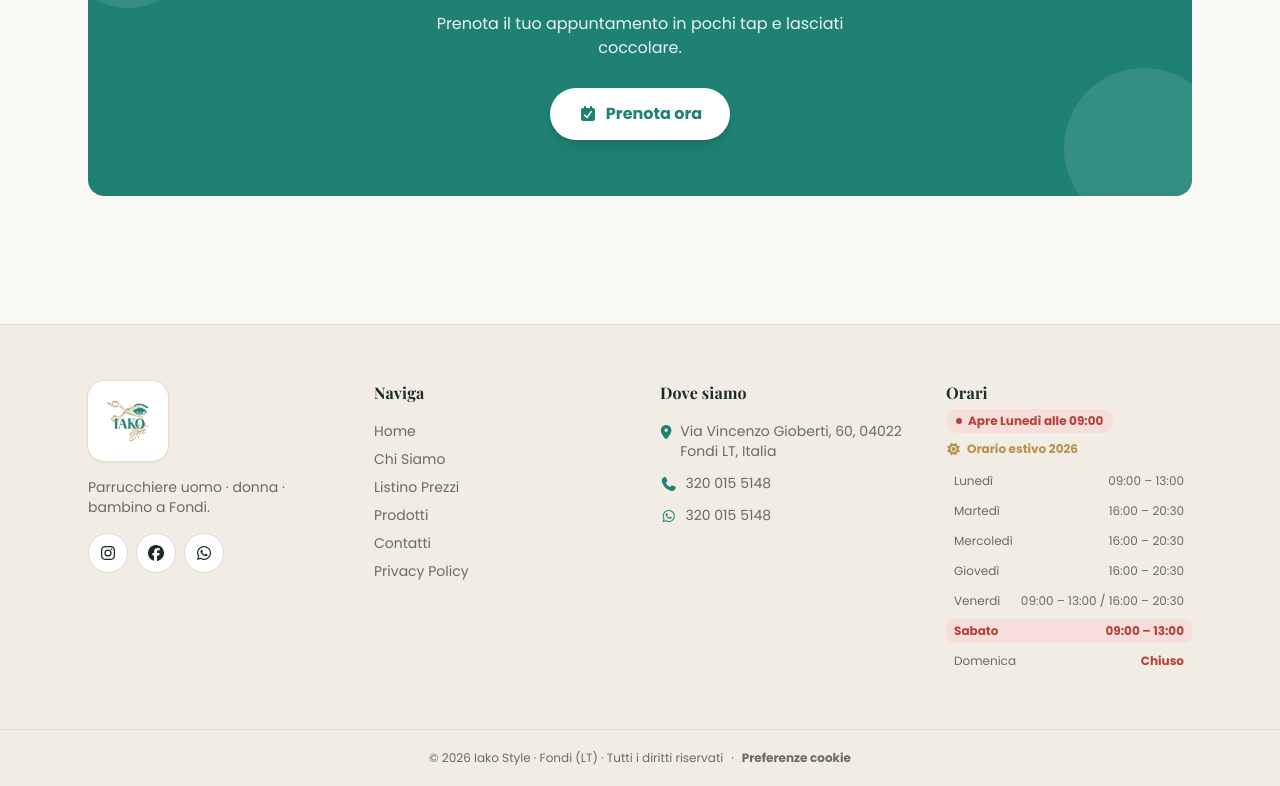
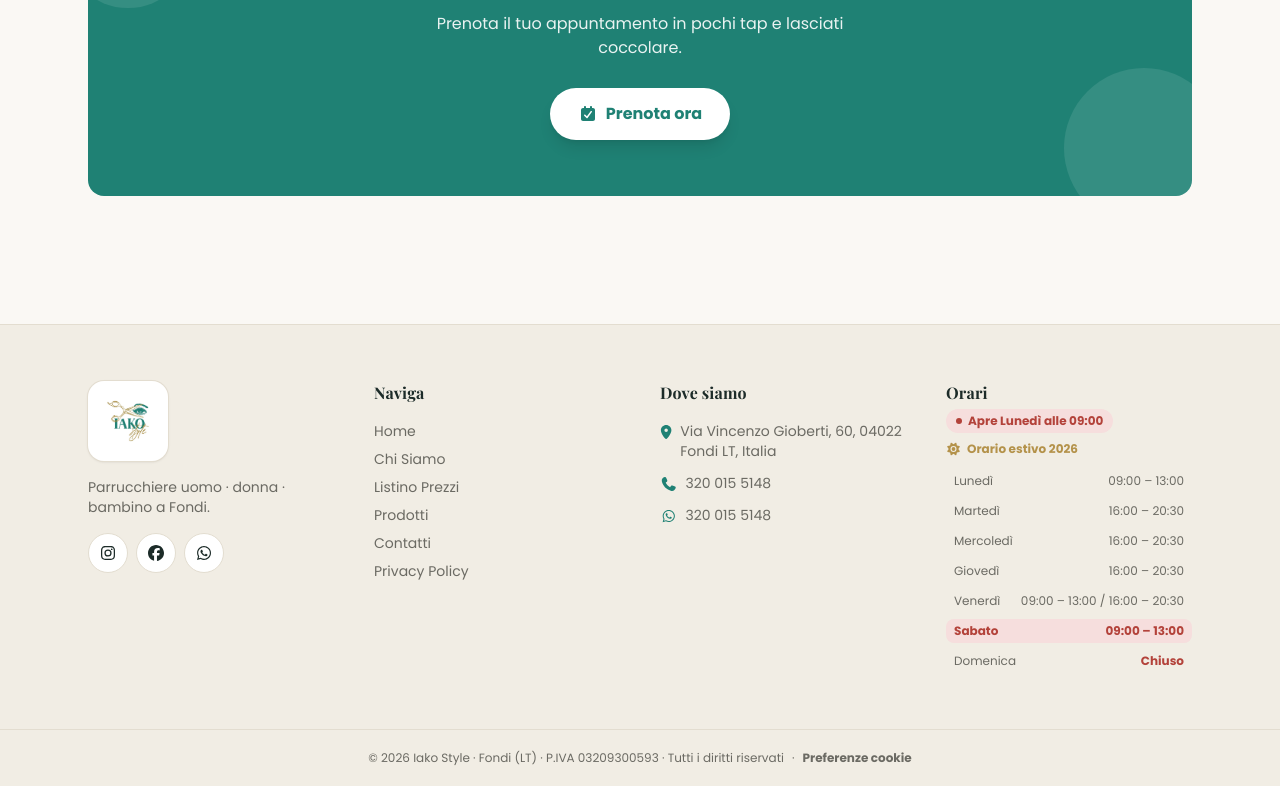
Before and after one commit to IakoStyle/IakoStyle, a Vue app: page / in a window 1280 px wide. Shown: the part 2734-3520 px from the top of the page. Built offline with nearby package versions, Linux system fonts and the light colour scheme; no server answers.

Commit message:
Aggiunge la Partita IVA nel footer e nella Privacy Policy
P.IVA 03209300593, visibile in fondo a ogni pagina (footer) e nella
sezione 'Titolare del trattamento' della Privacy Policy.

```diff
--- a/src/components/AppFooter.vue
+++ b/src/components/AppFooter.vue
@@ -104,7 +104,7 @@ const { reset } = useCookieConsent()
 
     <div class="border-t border-border">
       <p class="mx-auto flex max-w-6xl flex-wrap items-center justify-center gap-x-2 gap-y-1 px-6 py-5 text-center text-xs text-muted">
-        <span>© {{ new Date().getFullYear() }} Iako Style · {{ salon.city }} · Tutti i diritti riservati</span>
+        <span>© {{ new Date().getFullYear() }} Iako Style · {{ salon.city }} · P.IVA {{ salon.vatNumber }} · Tutti i diritti riservati</span>
         <span aria-hidden="true">·</span>
         <button class="font-bold text-muted underline-offset-2 hover:text-primary hover:underline" @click="reset">
           Preferenze cookie
--- a/src/data/salon.ts
+++ b/src/data/salon.ts
@@ -16,6 +16,7 @@ export const salon = {
   whatsappNumber: '3200155148',
   whatsappDisplay: '320 015 5148',
   owner: 'Matteo Iacovello',
+  vatNumber: '03209300593',
   seasonLabel: 'Orario estivo 2026',
 }
 
--- a/src/views/PrivacyView.vue
+++ b/src/views/PrivacyView.vue
@@ -27,7 +27,7 @@ const { reset } = useCookieConsent()
     <div class="rounded-xl border border-border bg-surface p-6">
       <h2 class="font-display text-xl font-bold text-foreground">Titolare del trattamento</h2>
       <p class="mt-3 text-muted">
-        {{ salon.name }} di {{ salon.owner }} — {{ salon.address }}.
+        {{ salon.name }} di {{ salon.owner }} — {{ salon.address }} — P.IVA {{ salon.vatNumber }}.
         Per qualsiasi richiesta relativa a questa informativa puoi scrivere su
         WhatsApp al numero {{ salon.whatsappDisplay }}.
       </p>
```
